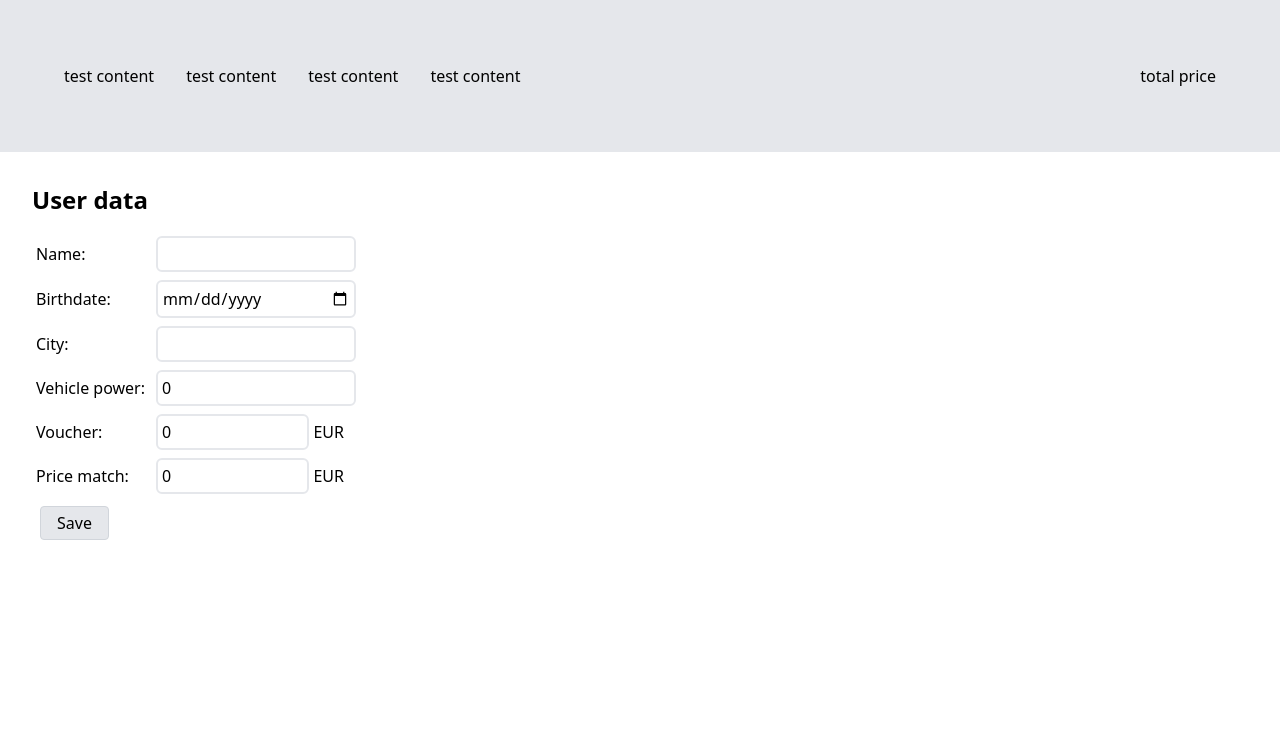
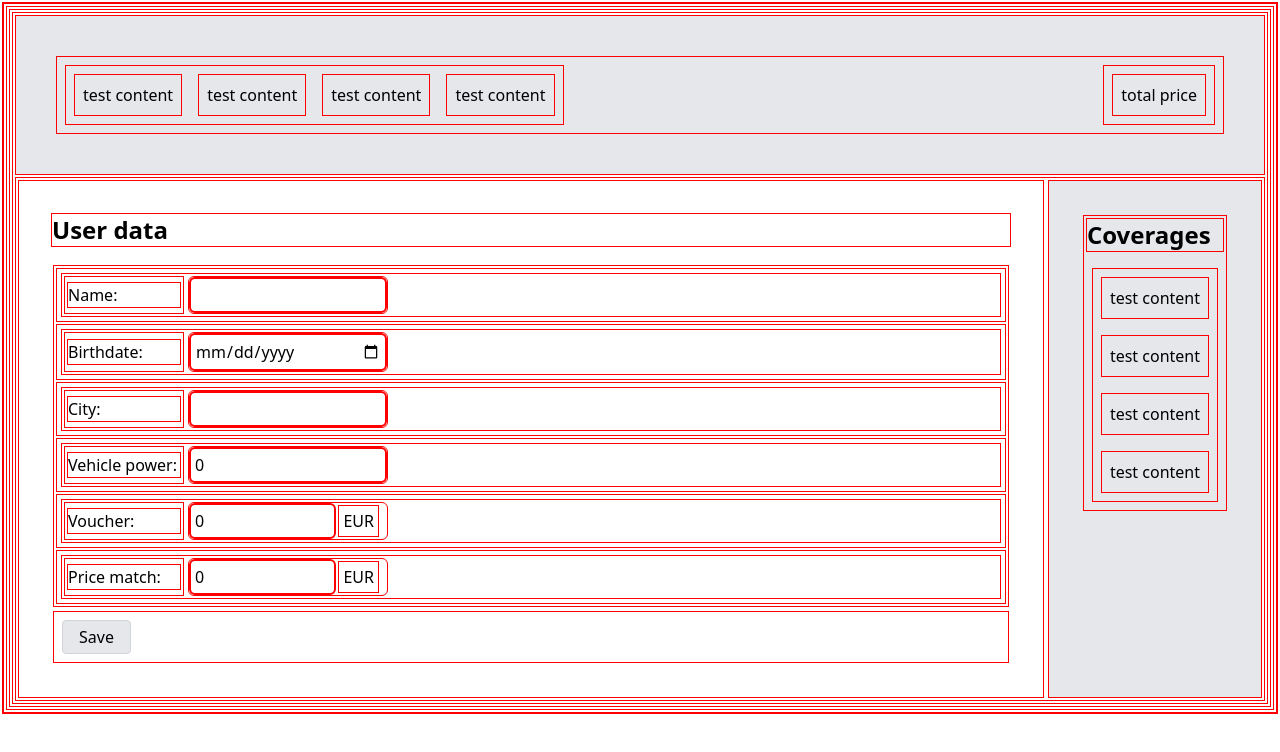
Before and after one commit to lukatarman/car-insurance-app, a React (Create React App) app in the folder frontend/: page / in a window 1280 px wide. Shown: the top 752 px of the page. Built offline with nearby package versions, Linux system fonts and the light colour scheme.

Commit message:
added coverages sidebar
# renamed InputForm to userData
# moved form outside of userData

```diff
--- /dev/null
+++ b/frontend/src/components/CoveragesSidebar.tsx
@@ -0,0 +1,22 @@
+import React from "react";
+
+const CoveragesSidebar = () => {
+  const testArr = [1, 2, 3, 4];
+
+  const testContentRender = testArr.map((content, index) => (
+    <div key={index} className="m-2 p-2">
+      test content
+    </div>
+  ));
+
+  return (
+    <div className="p-8 bg-gray-200 min-h-[140px] ">
+      <div>
+        <span className="text-2xl font-semibold block mb-4">Coverages</span>
+        <div className="m-2 flex flex-col flex-wrap">{testContentRender}</div>
+      </div>
+    </div>
+  );
+};
+
+export default CoveragesSidebar;
--- a/frontend/src/components/UserForm.tsx
+++ b/frontend/src/components/UserData.tsx
@@ -1,4 +1,4 @@
-import { useEffect } from "react";
+import React, { useEffect } from "react";
 import UserFormInput from "./UserFormInput";
 import {
   userInputBirthdateValueState,
@@ -29,7 +29,7 @@ export type UserFormInputType = {
     | SetterOrUpdater<number>;
 };
 
-const UserForm = () => {
+const UserData = () => {
   const [nameInput, setNameInput] = useRecoilState(userInputNameValueState);
   const [birthdateInput, setBirthdateInput] = useRecoilState(
     userInputBirthdateValueState
@@ -86,26 +86,9 @@ const UserForm = () => {
     <UserFormInput key={index} formValue={formValue} />
   ));
 
-  const testFunc = (e: any) => {
-    e.preventDefault();
-
-    const formData: formData = {
-      name: nameInput,
-      birthdate: birthdateInput,
-      city: cityInput,
-      vehiclePower: vehiclePowerInput,
-      voucher: voucherInput,
-      priceMatch: priceMatchInput,
-    };
-
-    console.log("submitted");
-    console.log(formData);
-  };
-
   return (
-    <div className="p-8 flex flex-col justify-center">
+    <div className="p-8 flex flex-col justify-center grow basis-3/4">
       <h2 className="text-2xl font-semibold mb-4">User data</h2>
-      <form onSubmit={testFunc}>
       <div>{formRender}</div>
       <div>
         <button
@@ -115,9 +98,8 @@ const UserForm = () => {
           Save
         </button>
       </div>
-      </form>
     </div>
   );
 };
 
-export default UserForm;
+export default UserData;
--- a/frontend/src/components/UserFormInput.tsx
+++ b/frontend/src/components/UserFormInput.tsx
@@ -1,5 +1,5 @@
 import React from "react";
-import { UserFormInputType } from "./UserForm.js";
+import { UserFormInputType } from "./UserData.js";
 
 const UserFormInput: React.FC<{ formValue: UserFormInputType; key: number }> = (
   { formValue },
--- a/frontend/src/pages/App.tsx
+++ b/frontend/src/pages/App.tsx
@@ -1,12 +1,34 @@
 import React from "react";
 import DiscountsHeader from "../components/DiscountsHeader";
-import UserForm from "../components/UserForm";
+import UserData from "../components/UserData";
+import CoveragesSidebar from "../components/CoveragesSidebar";
 
 function App() {
+  const handleFormSubmit = (e: any) => {
+    e.preventDefault();
+
+    // const formData: formData = {
+    //   name: nameInput,
+    //   birthdate: birthdateInput,
+    //   city: cityInput,
+    //   vehiclePower: vehiclePowerInput,
+    //   voucher: voucherInput,
+    //   priceMatch: priceMatchInput,
+    // };
+
+    console.log("submitted");
+    // console.log(formData);
+  };
+
   return (
     <div className="App">
-      <DiscountsHeader />
-      <UserForm />
+      <form onSubmit={handleFormSubmit}>
+        <DiscountsHeader />
+        <div className="flex">
+          <UserData />
+          <CoveragesSidebar />
+        </div>
+      </form>
     </div>
   );
 }
--- a/frontend/src/style/index.css
+++ b/frontend/src/style/index.css
@@ -2,7 +2,7 @@
 @tailwind components;
 @tailwind utilities;
 
-/* * {
+* {
   border: 1px solid red;
   margin: 2px;
-} */
+}
```
Lines whose indentation alone changed are shown as unchanged.
